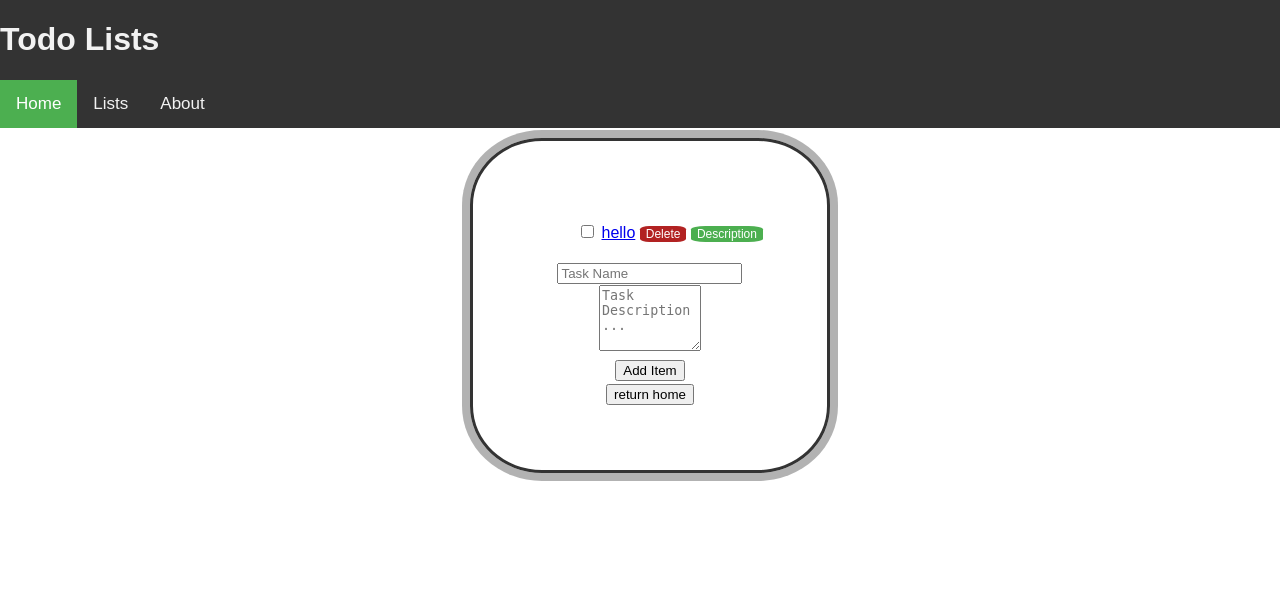
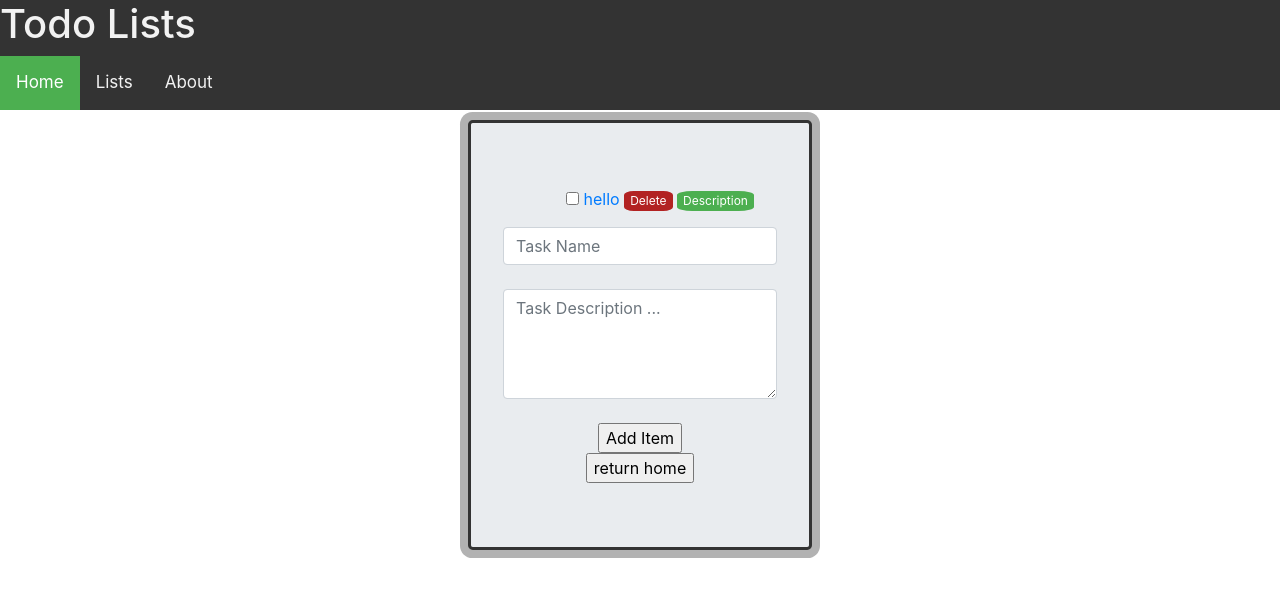
Before and after one commit to zcfilosi/mysite, a Django app: page /todo/ in a window 1280 px wide. Shown: the top 597 px of the page. Run offline with Django 3.2, Linux system fonts and the light colour scheme; data comes from the database, SQL or seed files in the repository; some libraries are stand-ins or nearby versions.

Commit message:
Added bootstrap with some form template changes

```diff
--- a/templates/baselist.html
+++ b/templates/baselist.html
@@ -3,7 +3,7 @@
 {% block content %}
 
 <div class="content_div_outer">
-  <div class="content_div_inner">
+  <div class="content_div_inner jumbotron">
     <script type="text/javascript">
       $( document ).ready(function() {
         var checked = {}
@@ -51,9 +51,9 @@
         {% endfor %}
     </ul>
     <form class="addTodoForm" action="/addTodo/" id="addForm" method="post"> {% csrf_token %}
-      <input type="text" name="content" placeholder="Task Name" value="">
+      <input type="text" name="content" placeholder="Task Name" value="" class="form-control" aria-label="Small" aria-describedby="inputGroup-sizing-sm">
       <br/>
-      <textarea name="description" form = "addForm" maxlength = "200" rows="4" cols="10" placeholder="Task Description ..."></textarea>
+      <textarea name="description" form = "addForm" class="form-control" aria-label="With textarea" maxlength = "200" rows="4" cols="10" placeholder="Task Description ..."></textarea>
       <br/>
       <input type="hidden" name="parent_id" value="{{parent_id}}">
       <input type="hidden" class="checkedList" name="" value="">
--- a/templates/todo.html
+++ b/templates/todo.html
@@ -75,6 +75,10 @@
       }
     </style>
     <script src="https://ajax.googleapis.com/ajax/libs/jquery/1.11.1/jquery.min.js"></script>
+    <link rel="stylesheet" href="https://stackpath.bootstrapcdn.com/bootstrap/4.3.1/css/bootstrap.min.css" integrity="sha384-ggOyR0iXCbMQv3Xipma34MD+dH/1fQ784/j6cY/iJTQUOhcWr7x9JvoRxT2MZw1T" crossorigin="anonymous">
+    <script src="https://code.jquery.com/jquery-3.3.1.slim.min.js" integrity="sha384-q8i/X+965DzO0rT7abK41JStQIAqVgRVzpbzo5smXKp4YfRvH+8abtTE1Pi6jizo" crossorigin="anonymous"></script>
+    <script src="https://cdnjs.cloudflare.com/ajax/libs/popper.js/1.14.7/umd/popper.min.js" integrity="sha384-UO2eT0CpHqdSJQ6hJty5KVphtPhzWj9WO1clHTMGa3JDZwrnQq4sF86dIHNDz0W1" crossorigin="anonymous"></script>
+    <script src="https://stackpath.bootstrapcdn.com/bootstrap/4.3.1/js/bootstrap.min.js" integrity="sha384-JjSmVgyd0p3pXB1rRibZUAYoIIy6OrQ6VrjIEaFf/nJGzIxFDsf4x0xIM+B07jRM" crossorigin="anonymous"></script>
   </head>
     <body>
 
```
